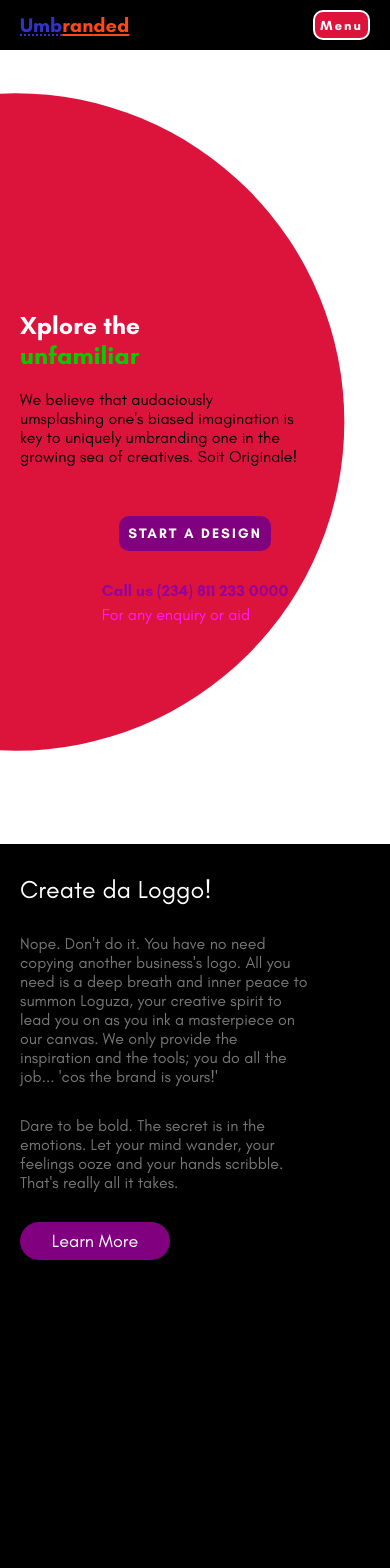
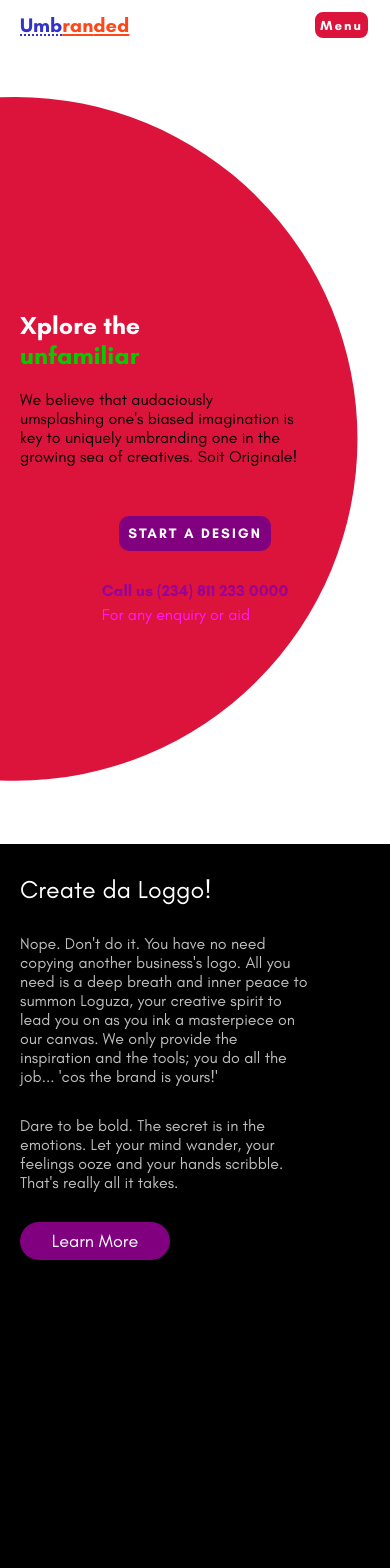
Before and after one commit to Odikanwa/umbranded, a React (Create React App) app: page / in a window 390 px wide. Shown: the top 1568 px of the page. Built offline with nearby package versions, Linux system fonts and the light colour scheme.

Commit message:
mobile view

```diff
--- a/src/App.js
+++ b/src/App.js
@@ -32,7 +32,7 @@ const IntoShape = styled.div`
     clip-path: circle(42.4% at 15% 40%);
     background-color: crimson !important;
     @media only screen and (max-width: 480px){
-      clip-path: circle(50% at 4% 50%);
+      clip-path: circle(52% at 4% 52%);
   }
 `;
 
--- a/src/components/Feature.js
+++ b/src/components/Feature.js
@@ -55,6 +55,7 @@ const Desc = styled.p`
     margin-right: 60px;
     @media only screen and (max-width: 480px){
         font-size: 16px;
+        color:  #bfbfbf
     }
 `;
 const Button = styled.button`
--- a/src/components/Navbar.js
+++ b/src/components/Navbar.js
@@ -5,7 +5,6 @@ const Container = styled.div`
     height: 50px;
     @media only screen and (max-width: 480px){
         font-size: 30px;
-        background-color: black;
     }
 `;
 const Wrapper = styled.div`
```
